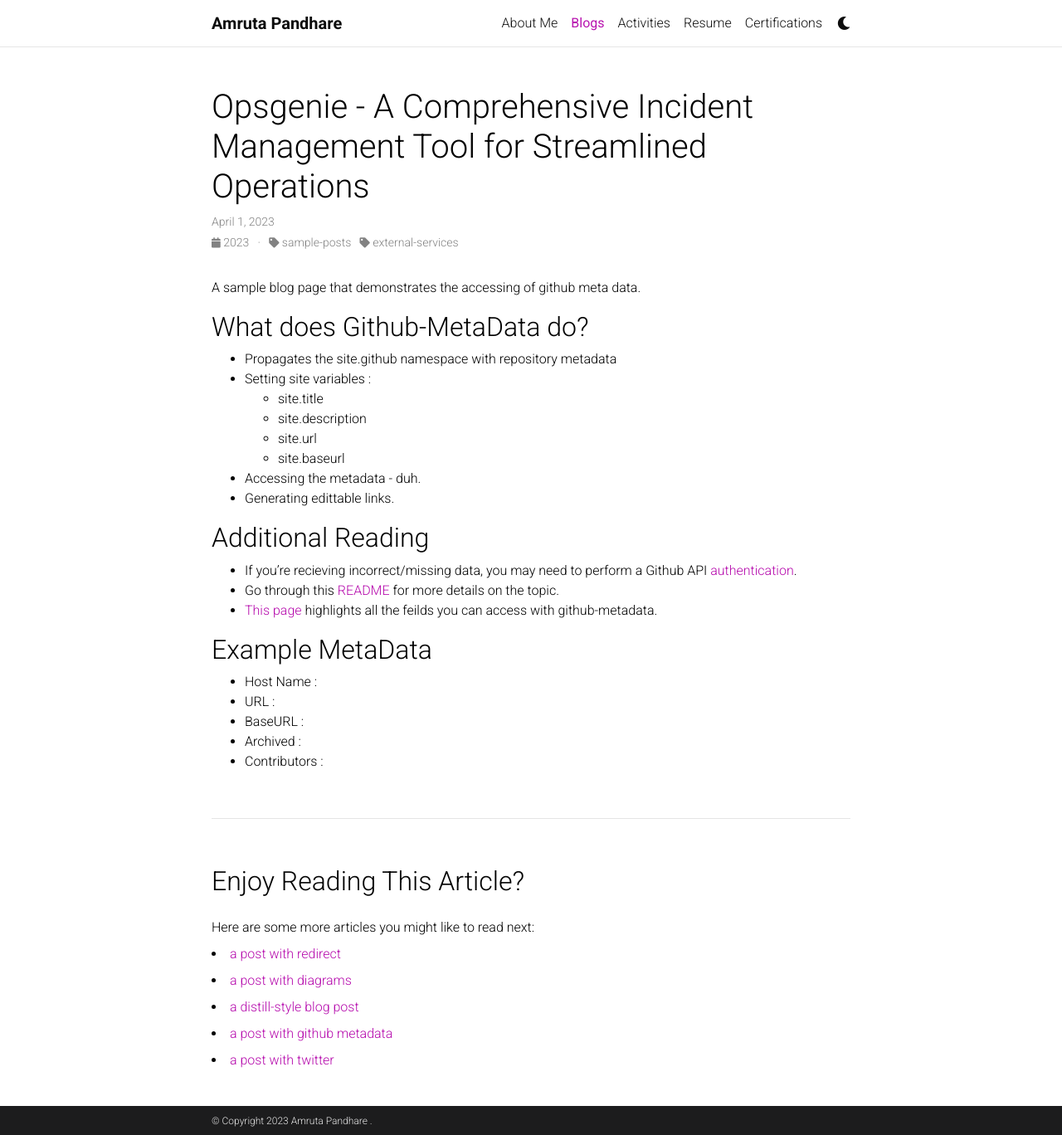
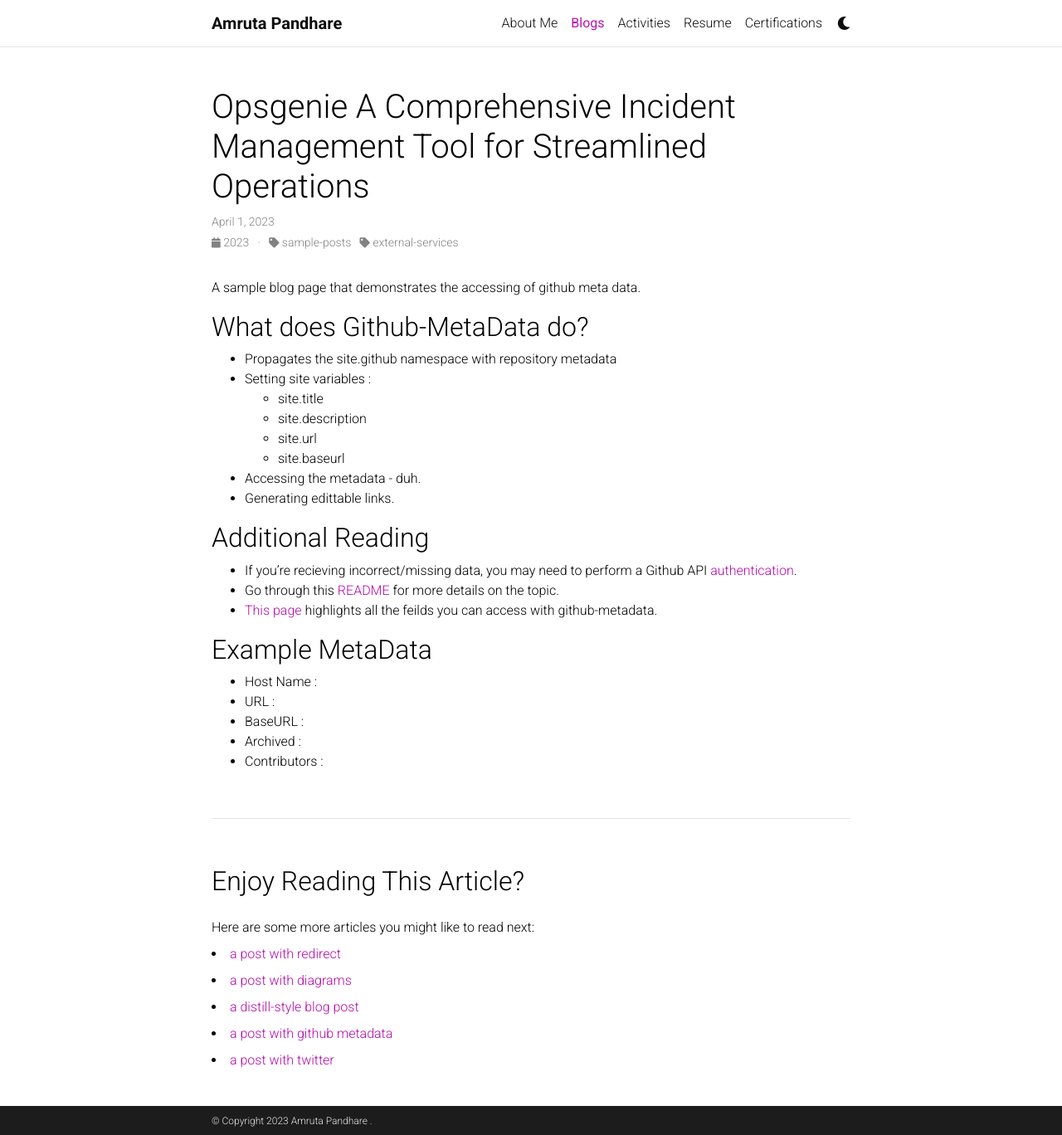
Before and after one commit to AmrutaPandhare/AmrutaPandhare.github.io, a Jekyll site: the page built from _posts/2023-04-01-opsgenie.md, in a window 1280 px wide and 1368 px high. Shown: the whole window at 83% size. Built offline with Jekyll 4.4.1, drawn with Linux system fonts in a browser that asks for light colours; comment, search, counter and statistics services are not loaded; a style sheet for code colours, icons or effects is not loaded.

```diff
--- a/_posts/2023-04-01-opsgenie.md
+++ b/_posts/2023-04-01-opsgenie.md
@@ -1,6 +1,6 @@
 ---
 layout: post
-title: Opsgenie - A Comprehensive Incident Management Tool for Streamlined Operations
+title: Opsgenie A Comprehensive Incident Management Tool for Streamlined Operations
 date: 2023-04-01 21:01:00
 description: opsgenie
 categories: sample-posts external-services
```
